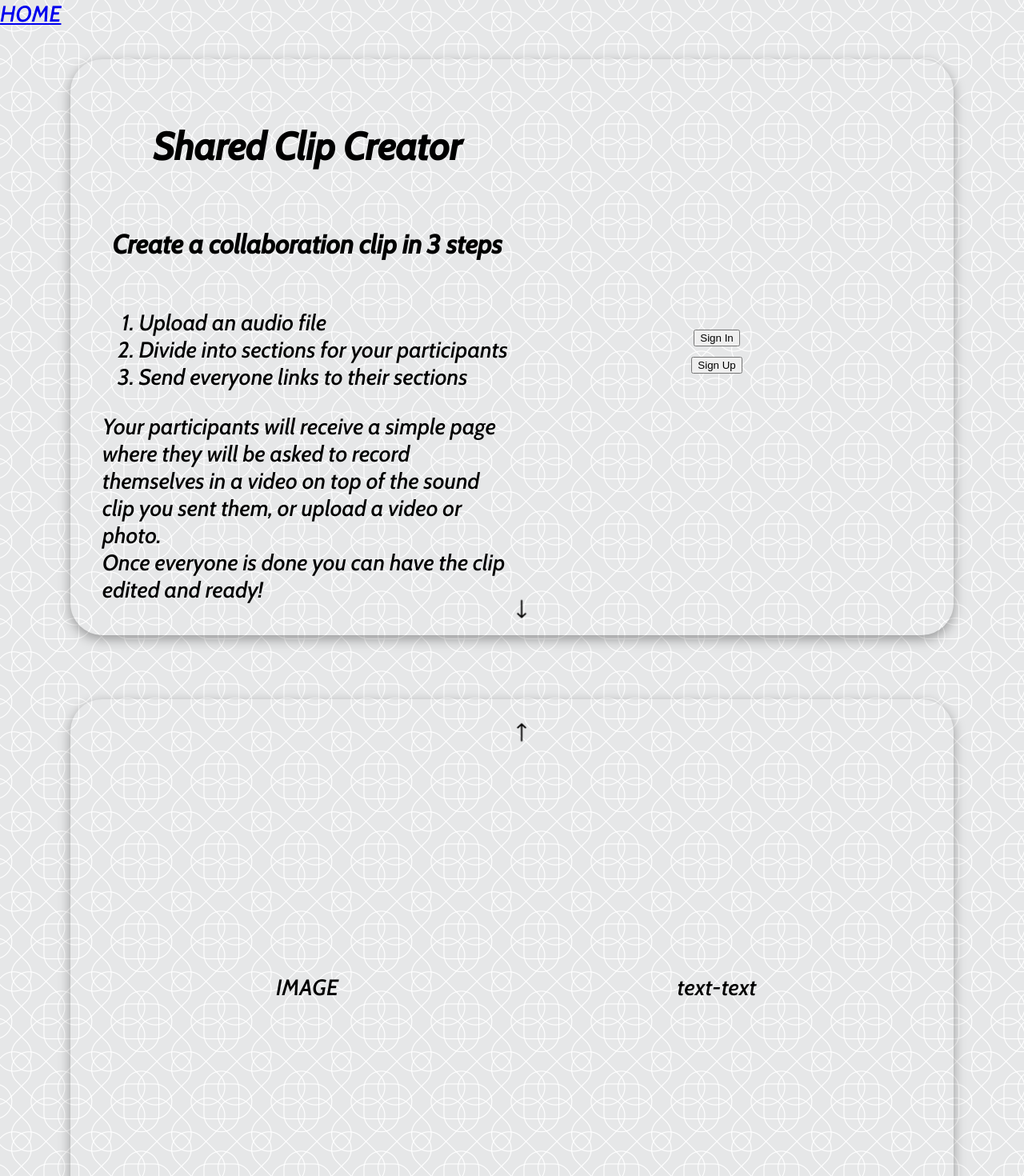
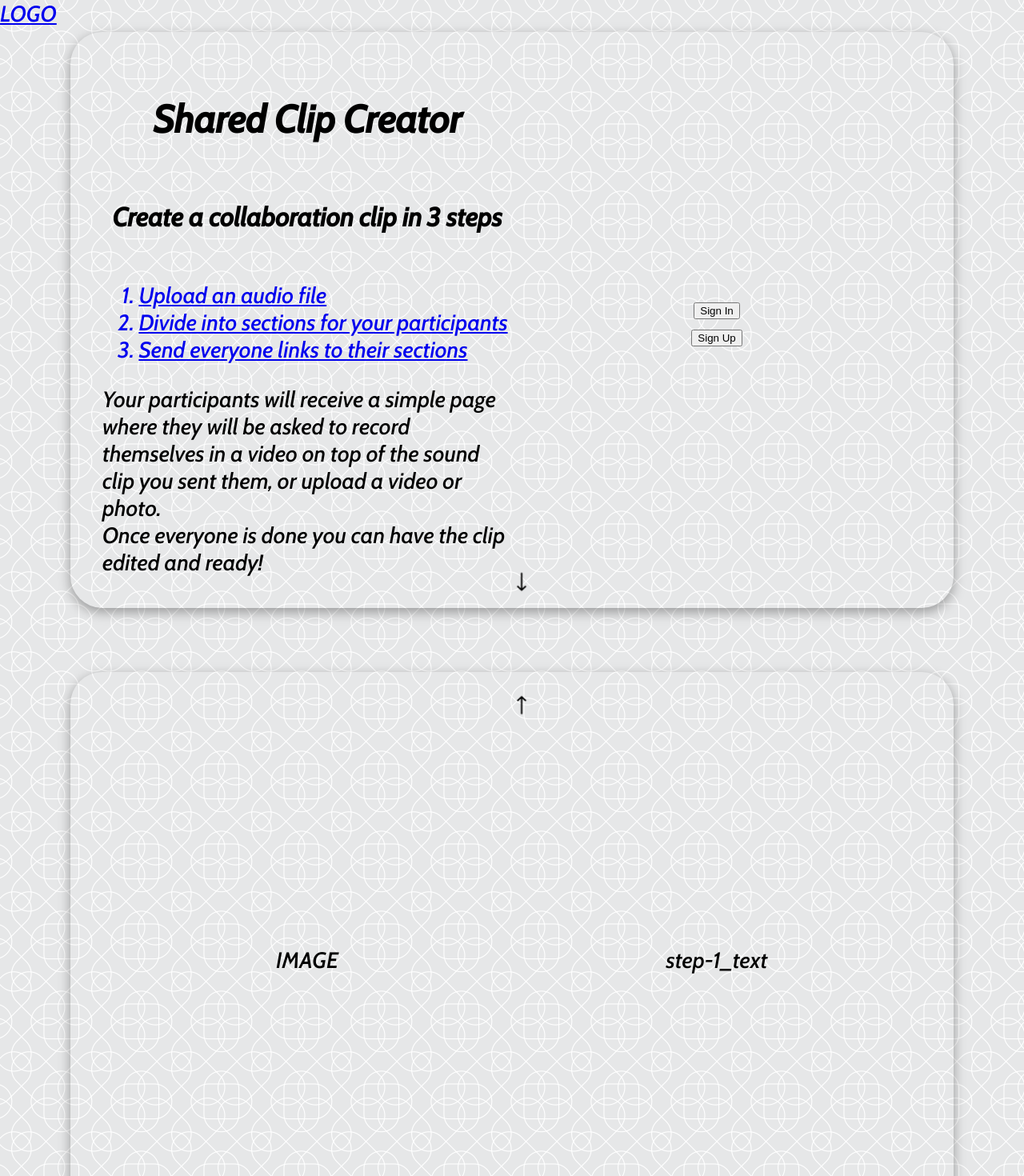
Before and after one commit to EyalSinay/shared-clip-creator-front, a React (Create React App) app: page / in a window 1280 px wide. Shown: the top 1470 px of the page at 80% size. Built offline with nearby package versions, Linux system fonts and the light colour scheme; a web font is replaced by a local one.

Commit message:
routs abd home page

```diff
--- a/src/App.css
+++ b/src/App.css
@@ -14,3 +14,7 @@ h2{
     max-width: 1200px;
     margin: auto;
 }
+
+#welcome-link{
+    position: fixed;
+}
--- a/src/App.js
+++ b/src/App.js
@@ -3,7 +3,6 @@ import { BrowserRouter, Routes, Route, Link } from 'react-router-dom'
 import Welcome from './components/Welcome/Welcome';
 import SignUp from './components/Sign/SignUp';
 import SignIn from './components/Sign/SignIn';
-import UserProjects from './components/UserProjects/UserProjects';
 import Project from './components/Project/Project';
 import Section from './components/Section/Section';
 import ErrorPage from './components/ErrorPage/ErrorPage';
@@ -11,14 +10,13 @@ import ErrorPage from './components/ErrorPage/ErrorPage';
 function App() {
   return (
     <BrowserRouter>
-      <Link to="/">HOME</Link>
+      <Link id='welcome-link' to="/">LOGO</Link>
       <Routes>
         <Route path='/' element={<Welcome />} />
         <Route path='/sign-up' element={<SignUp />} />
         <Route path='/sign-in' element={<SignIn />} />
-        <Route path='/my-projects' element={<UserProjects />} />
-        <Route path='/my-projects/:id' element={<Project />} />
-        <Route path='/my-projects/:id/:sec' element={<Section />} />
+        <Route path='/project/:id' element={<Project />} />
+        <Route path='/project/:id/:sec' element={<Section />} />
         <Route path='*' element={<ErrorPage />} />
       </Routes>
     </BrowserRouter>
--- a/src/components/Sign/SignInForm.jsx
+++ b/src/components/Sign/SignInForm.jsx
@@ -46,7 +46,7 @@ function SignInForm() {
       if (rememberMe && results.data.hasOwnProperty('token')) {
         localStorage.setItem('TOKEN', results.data.token);
       }
-      navigate('/my-projects');
+      navigate('/');
     } catch (err) {
       setNotes("Sign in failed.");
     }
--- a/src/components/Sign/SignUpForm.jsx
+++ b/src/components/Sign/SignUpForm.jsx
@@ -52,7 +52,7 @@ function SignUpForm() {
       if (rememberMe && results.data.hasOwnProperty('token')) {
         localStorage.setItem('TOKEN', results.data.token);
       }
-      navigate('/my-projects');
+      navigate('/');
     } catch (err) {
       setNotes("Something wrong.");
     }
--- a/src/components/UserProjects/UserProjects.jsx
+++ /dev/null
@@ -1,9 +0,0 @@
-import React from 'react'
-
-function UserProjects() {
-  return (
-    <div>UserProjects</div>
-  )
-}
-
-export default UserProjects
--- a/src/components/Welcome/UserConnect.jsx
+++ b/src/components/Welcome/UserConnect.jsx
@@ -3,19 +3,27 @@ import { useNavigate } from 'react-router-dom';
 import SignOut from '../Sign/SignOut';
 import SignOutAll from '../Sign/SignOutAll';
 
-function UserConnect({user}) {
+function UserConnect({ user }) {
     const navigate = useNavigate();
+    console.log(user);
 
     return (
         <>
             <h2>{`Hello ${user.name}!`}</h2>
-            <button onClick={() => navigate('/my-projects')}>To my projects</button>
+            <section className='projects-list options'>
+                {user.projects.map(project => <button key={project._id} onClick={() => navigate('/project/' + project._id)}>{project.projectName}</button>)}
+            </section>
+            <section className='create-new-project options'>
+                <button>Create a new project</button>
+            </section>
+            <section className='sign-out-options options'>
                 <div>
                     <SignOut />
                 </div>
                 <div>
                     <SignOutAll />
                 </div>
+            </section>
         </>
     )
 }
--- a/src/components/Welcome/Welcome.jsx
+++ b/src/components/Welcome/Welcome.jsx
@@ -17,9 +17,9 @@ function Welcome() {
               <h2>Shared Clip Creator</h2>
               <h3>Create a collaboration clip in 3 steps</h3>
               <ol>
-                <li>Upload an audio file</li>
-                <li>Divide into sections for your participants</li>
-                <li>Send everyone links to their sections</li>
+                <a href="#welcome-sec2"><li>Upload an audio file</li></a>
+                <a href="#welcome-sec3"><li>Divide into sections for your participants</li></a>
+                <a href="#welcome-sec4"><li>Send everyone links to their sections</li></a>
               </ol>
               <section>Your participants will receive a simple page where they will be asked to record themselves in a video on top of the sound clip you sent them, or upload a video or photo.</section>
               <section>Once everyone is done you can have the clip edited and ready!</section>
@@ -31,9 +31,9 @@ function Welcome() {
         <a href="#welcome-sec2"><div className='down-arrow arrow'></div></a>
         </div>
       </div>
-        <ExplainSection image={"IMAGE"} textArr={["text-", "text"]} numOfSec={2} />
-        <ExplainSection image={"IMAGE"} textArr={["text-", "text"]} numOfSec={3} />
-        <ExplainSection image={"IMAGE"} textArr={["text-", "text"]} numOfSec={4} />
+        <ExplainSection image={"IMAGE"} textArr={["step-1_", "text"]} numOfSec={2} />
+        <ExplainSection image={"IMAGE"} textArr={["step-2_", "text"]} numOfSec={3} />
+        <ExplainSection image={"IMAGE"} textArr={["step-3_", "text"]} numOfSec={4} />
     </div>
   )
 }
```
Lines whose indentation alone changed are shown as unchanged.
